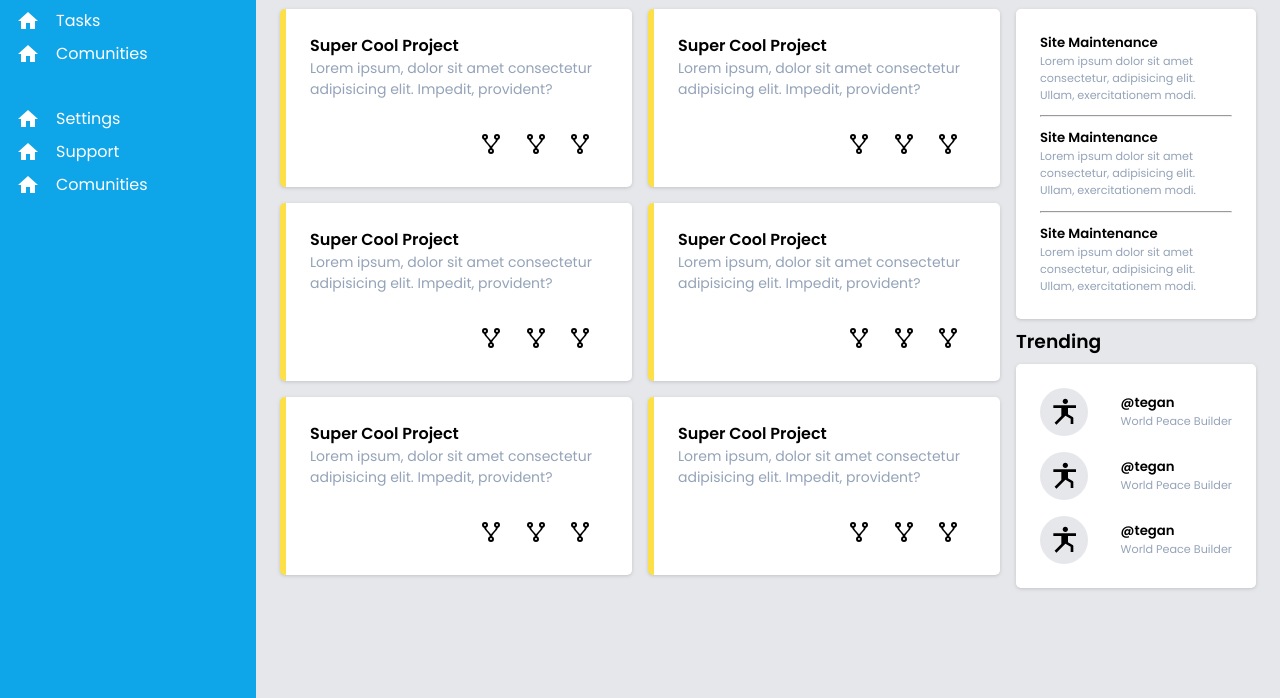
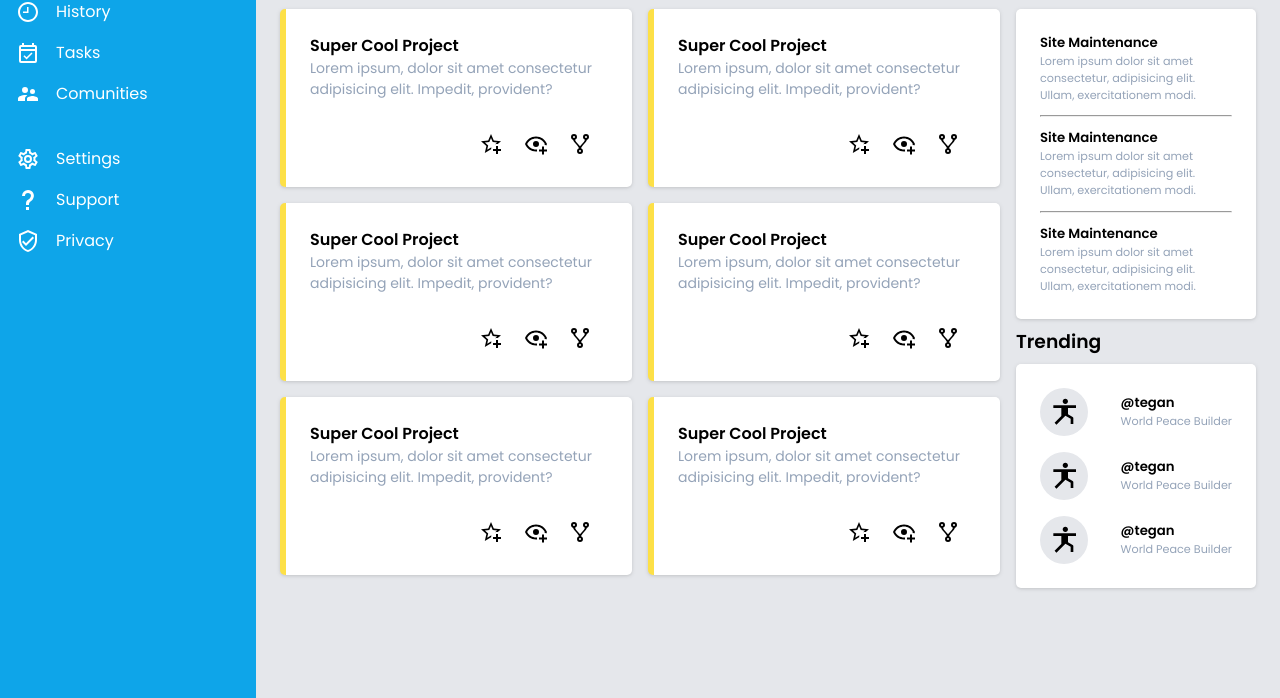
Before and after one commit to a3vezes/admin-dashboard, a plain HTML site: page index.html in a window 1280 px wide. Shown: the part 228-926 px from the top of the page. Drawn offline with Linux system fonts and the light colour scheme; a web font is replaced by a local one.

Commit message:
Sidebar And Projects Icons

```diff
--- a/assets/css/styles.css
+++ b/assets/css/styles.css
@@ -41,7 +41,7 @@
 }
 
 .sidebar__wrapper + .sidebar__wrapper {
-  margin-top: 0.5rem;
+  margin-top: 1rem;
 }
 
 .sidebar__title {
@@ -211,6 +211,7 @@
 
 .card__svg {
   margin-right: 1rem;
+  cursor: pointer;
 }
 
 .card__divider {
--- a/index.html
+++ b/index.html
@@ -27,39 +27,39 @@
           <a href="#" class="sidebar__title">Home</a>
         </div>
         <div class="sidebar__wrapper">
-          <img src="./assets/svg/home.svg" alt="" />
+          <img src="./assets/svg/profile.svg" alt="" />
           <a href="#" class="sidebar__title">Profile</a>
         </div>
         <div class="sidebar__wrapper">
-          <img src="./assets/svg/home.svg" alt="" />
+          <img src="./assets/svg/message.svg" alt="" />
           <a href="#" class="sidebar__title">Messages</a>
         </div>
         <div class="sidebar__wrapper">
-          <img src="./assets/svg/home.svg" alt="" />
+          <img src="./assets/svg/clock.svg" alt="" />
           <a href="#" class="sidebar__title">History</a>
         </div>
         <div class="sidebar__wrapper">
-          <img src="./assets/svg/home.svg" alt="" />
+          <img src="./assets/svg/task.svg" alt="" />
           <a href="#" class="sidebar__title">Tasks</a>
         </div>
         <div class="sidebar__wrapper">
-          <img src="./assets/svg/home.svg" alt="" />
+          <img src="./assets/svg/comunity.svg" alt="" />
           <a href="#" class="sidebar__title">Comunities</a>
         </div>
       </nav>
 
       <section class="sidebar__settings">
         <div class="sidebar__wrapper">
-          <img src="./assets/svg/home.svg" alt="" />
+          <img src="./assets/svg/cog.svg" alt="" />
           <a href="#" class="sidebar__title">Settings</a>
         </div>
         <div class="sidebar__wrapper">
-          <img src="./assets/svg/home.svg" alt="" />
+          <img src="./assets/svg/question.svg" alt="" />
           <a href="#" class="sidebar__title">Support</a>
         </div>
         <div class="sidebar__wrapper">
-          <img src="./assets/svg/home.svg" alt="" />
-          <a href="#" class="sidebar__title">Comunities</a>
+          <img src="./assets/svg/shield.svg" alt="" />
+          <a href="#" class="sidebar__title">Privacy</a>
         </div>
       </section>
     </aside>
@@ -103,8 +103,8 @@
               provident?
             </p>
             <footer class="card__footer">
-              <img src="./assets/svg/source.svg" class="card__svg" alt="" />
-              <img src="./assets/svg/source.svg" class="card__svg" alt="" />
+              <img src="./assets/svg/star.svg" class="card__svg" alt="" />
+              <img src="./assets/svg/eye.svg" class="card__svg" alt="" />
               <img src="./assets/svg/source.svg" class="card__svg" alt="" />
             </footer>
           </div>
@@ -115,8 +115,8 @@
               provident?
             </p>
             <footer class="card__footer">
-              <img src="./assets/svg/source.svg" class="card__svg" alt="" />
-              <img src="./assets/svg/source.svg" class="card__svg" alt="" />
+              <img src="./assets/svg/star.svg" class="card__svg" alt="" />
+              <img src="./assets/svg/eye.svg" class="card__svg" alt="" />
               <img src="./assets/svg/source.svg" class="card__svg" alt="" />
             </footer>
           </div>
@@ -127,8 +127,8 @@
               provident?
             </p>
             <footer class="card__footer">
-              <img src="./assets/svg/source.svg" class="card__svg" alt="" />
-              <img src="./assets/svg/source.svg" class="card__svg" alt="" />
+              <img src="./assets/svg/star.svg" class="card__svg" alt="" />
+              <img src="./assets/svg/eye.svg" class="card__svg" alt="" />
               <img src="./assets/svg/source.svg" class="card__svg" alt="" />
             </footer>
           </div>
@@ -139,8 +139,8 @@
               provident?
             </p>
             <footer class="card__footer">
-              <img src="./assets/svg/source.svg" class="card__svg" alt="" />
-              <img src="./assets/svg/source.svg" class="card__svg" alt="" />
+              <img src="./assets/svg/star.svg" class="card__svg" alt="" />
+              <img src="./assets/svg/eye.svg" class="card__svg" alt="" />
               <img src="./assets/svg/source.svg" class="card__svg" alt="" />
             </footer>
           </div>
@@ -151,8 +151,8 @@
               provident?
             </p>
             <footer class="card__footer">
-              <img src="./assets/svg/source.svg" class="card__svg" alt="" />
-              <img src="./assets/svg/source.svg" class="card__svg" alt="" />
+              <img src="./assets/svg/star.svg" class="card__svg" alt="" />
+              <img src="./assets/svg/eye.svg" class="card__svg" alt="" />
               <img src="./assets/svg/source.svg" class="card__svg" alt="" />
             </footer>
           </div>
@@ -163,8 +163,8 @@
               provident?
             </p>
             <footer class="card__footer">
-              <img src="./assets/svg/source.svg" class="card__svg" alt="" />
-              <img src="./assets/svg/source.svg" class="card__svg" alt="" />
+              <img src="./assets/svg/star.svg" class="card__svg" alt="" />
+              <img src="./assets/svg/eye.svg" class="card__svg" alt="" />
               <img src="./assets/svg/source.svg" class="card__svg" alt="" />
             </footer>
           </div>
```
Also changed, not shown: assets/svg/clock.svg (added), assets/svg/cog.svg (added), assets/svg/comunity.svg (added), assets/svg/eye.svg (added), assets/svg/message.svg (added), assets/svg/profile.svg (added), assets/svg/question.svg (added), assets/svg/shield.svg (added), assets/svg/star.svg (added), assets/svg/task.svg (added).
